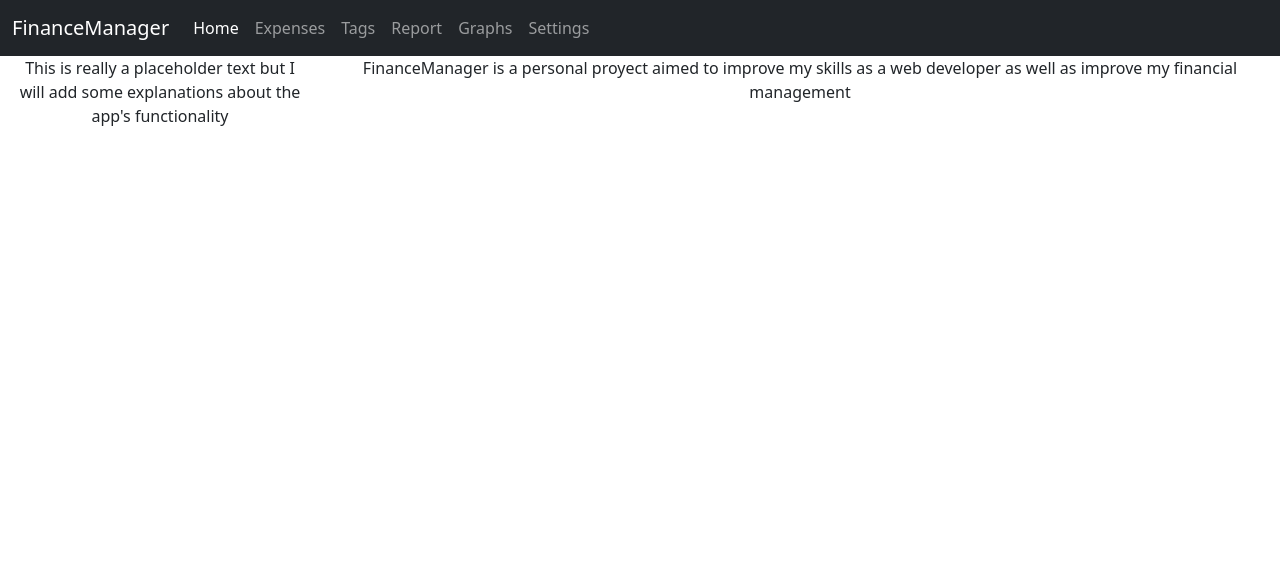
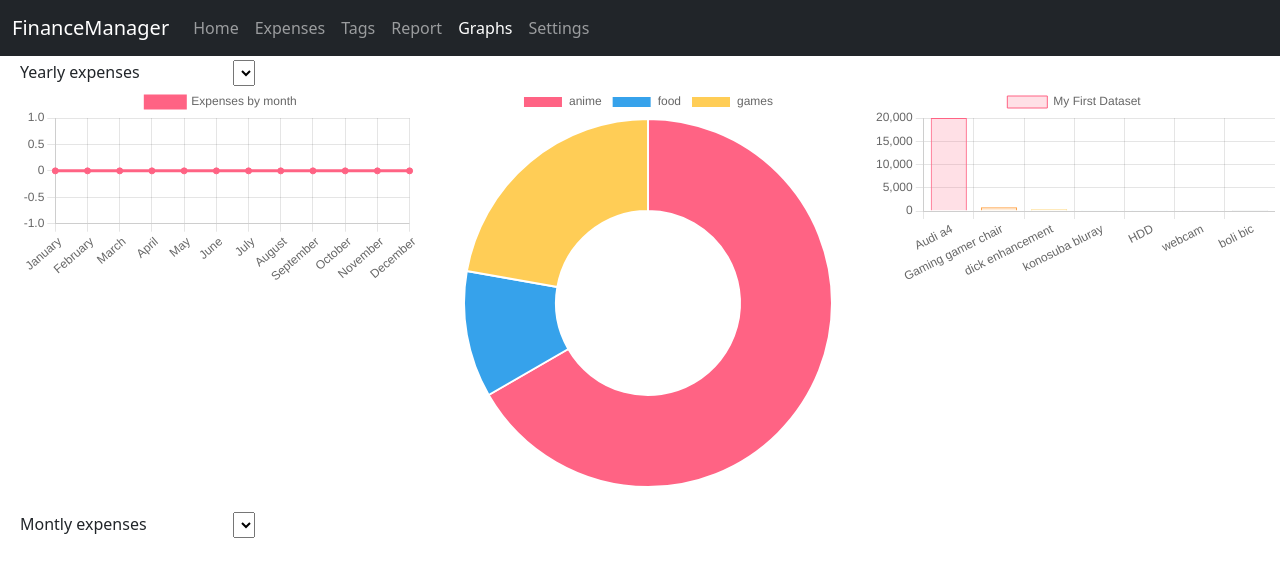
Before and after one commit to 944521200/FinanceManager, an Angular app: page /graph in a window 1280 px wide. Before the commit this address led to /. Shown: the top 572 px of the page. Built offline with nearby package versions, Linux system fonts and the light colour scheme.

Commit message:
moved graphs into graphs not inside report

```diff
--- a/src/app/app.component.html
+++ b/src/app/app.component.html
@@ -20,7 +20,7 @@
           <a class="nav-link"  routerLinkActive="active" routerLink="report">Report</a>
         </li>
         <li class="nav-item">
-          <a class="nav-link"  routerLinkActive="active" routerLink="graphs">Graphs</a>
+          <a class="nav-link"  routerLinkActive="active" routerLink="graph">Graphs</a>
         </li>
         <li class="nav-item">
           <a class="nav-link" routerLinkActive="active"  routerLink="settings">Settings</a>
--- a/src/app/app.module.ts
+++ b/src/app/app.module.ts
@@ -17,6 +17,7 @@ import { TagsComponent } from './tags/tags.component';
 import { SearchTagsComponent } from './tags/search-tags/search-tags.component';
 import { FilterTagsPipe } from './tags/filter-tags.pipe';
 import { NgbModule } from '@ng-bootstrap/ng-bootstrap';
+import { GraphComponent } from './graph/graph.component';
 
 @NgModule({
   declarations: [
@@ -32,7 +33,8 @@ import { NgbModule } from '@ng-bootstrap/ng-bootstrap';
     TagComponent,
     TagsComponent,
     SearchTagsComponent,
-    FilterTagsPipe
+    FilterTagsPipe,
+    GraphComponent
   ],
   imports: [
     BrowserModule,
--- /dev/null
+++ b/src/app/graph/graph.component.html
@@ -0,0 +1,37 @@
+<div class="container-fluid ms-2 mt-1">
+    <div class="row">
+      <div class="col-lg-2">
+        <label > Yearly expenses</label>
+      </div>
+      <div class="col-lg-2">
+        <select name="select year" id=""> Select Year</select>
+      </div>
+    </div>
+    <div class="row">
+      <div class="col-lg-4">
+        <div>
+          <canvas id="expenesByMonth" ></canvas>
+        </div>
+      </div>
+      <div class="col-lg-4">
+        <div>
+          <canvas id="expensesByTag" ></canvas>
+        </div>
+      </div>
+      <div class="col-lg-4">
+        <div>
+          <canvas id="topExpenses" ></canvas>
+        </div>
+      </div>
+    </div>
+    <br>
+    <div class="row">
+      <div class="col-lg-2">
+        Montly expenses
+      </div>
+      <div class="col-lg-2">
+        <select name="select month" id=""> Select Month</select>
+      </div>
+
+    </div>
+</div>
--- /dev/null
+++ b/src/app/graph/graph.component.ts
@@ -0,0 +1,99 @@
+import { Component, OnInit } from '@angular/core';
+import { Chart, ChartItem } from 'chart.js';
+import { ReportService } from '../services/report.service';
+
+@Component({
+  selector: 'app-graph',
+  templateUrl: './graph.component.html',
+  styleUrls: ['./graph.component.css']
+})
+export class GraphComponent implements OnInit {
+
+  constructor(private reportService:ReportService) { }
+
+/**
+ *
+ *  un gráfico que muestre el menor y mayor gasto mensual de cada tag o de cada expense
+ *
+ */
+ ngOnInit(): void {
+
+  var expensesChart = new Chart(document.getElementById('expenesByMonth') as ChartItem,{
+    type: 'line',
+    data: {
+      labels: ['January', 'February', 'March', 'April', 'May', 'June','July','August','September','October','November','December'],
+      datasets: [
+        {
+          label: 'Expenses by month',
+          backgroundColor: 'rgb(255, 99, 132)',
+          borderColor: 'rgb(255, 99, 132)',
+          data: this.reportService.getMonthlyExpenses(2021),
+        },
+      ],
+    },
+    options: {},
+  });
+
+  var expensesByTag =  new Chart(document.getElementById('expensesByTag') as ChartItem,{
+    type: 'doughnut',
+    data: {
+      labels: [
+        'anime',
+        'food',
+        'games'
+      ],
+      datasets: [{
+        label: 'My First Dataset',
+        data: [300, 50, 100],
+        backgroundColor: [
+          'rgb(255, 99, 132)',
+          'rgb(54, 162, 235)',
+          'rgb(255, 205, 86)'
+        ],
+        hoverOffset: 4
+      }]
+    },
+  });
+
+  var topExpenses = new Chart(document.getElementById('topExpenses') as ChartItem,{
+    type: 'bar',
+    data: {
+      labels: ['Audi a4', 'Gaming gamer chair','dick enhancement', 'konosuba bluray', 'HDD','webcam','boli bic'],
+      datasets: [{
+        label: 'My First Dataset',
+        data: [20000, 800, 400, 180, 56, 55, 2],
+        backgroundColor: [
+          'rgba(255, 99, 132, 0.2)',
+          'rgba(255, 159, 64, 0.2)',
+          'rgba(255, 205, 86, 0.2)',
+          'rgba(75, 192, 192, 0.2)',
+          'rgba(54, 162, 235, 0.2)',
+          'rgba(153, 102, 255, 0.2)',
+          'rgba(201, 203, 207, 0.2)'
+        ],
+        borderColor: [
+          'rgb(255, 99, 132)',
+          'rgb(255, 159, 64)',
+          'rgb(255, 205, 86)',
+          'rgb(75, 192, 192)',
+          'rgb(54, 162, 235)',
+          'rgb(153, 102, 255)',
+          'rgb(201, 203, 207)'
+        ],
+        borderWidth: 1
+      }]
+    },
+    options: {
+      scales: {
+        y: {
+          beginAtZero: true
+        }
+      }
+    },
+  });
+
+
+
+}
+
+}
--- a/src/app/report/report.component.ts
+++ b/src/app/report/report.component.ts
@@ -8,92 +8,9 @@ Chart.register(...registerables)
   templateUrl: './report.component.html',
   styleUrls: ['./report.component.css'],
 })
-export class ReportComponent implements OnInit {
-  constructor(private reportService:ReportService) {}
-/**
- *
- *  un gráfico que muestre el menor y mayor gasto mensual de cada tag o de cada expense
- *
- */
-  ngOnInit(): void {
-
-    var expensesChart = new Chart(document.getElementById('expenesByMonth') as ChartItem,{
-      type: 'line',
-      data: {
-        labels: ['January', 'February', 'March', 'April', 'May', 'June','July','August','September','October','November','December'],
-        datasets: [
-          {
-            label: 'Expenses by month',
-            backgroundColor: 'rgb(255, 99, 132)',
-            borderColor: 'rgb(255, 99, 132)',
-            data: this.reportService.getMonthlyExpenses(2021),
-          },
-        ],
-      },
-      options: {},
-    });
-
-    var expensesByTag =  new Chart(document.getElementById('expensesByTag') as ChartItem,{
-      type: 'doughnut',
-      data: {
-        labels: [
-          'anime',
-          'food',
-          'games'
-        ],
-        datasets: [{
-          label: 'My First Dataset',
-          data: [300, 50, 100],
-          backgroundColor: [
-            'rgb(255, 99, 132)',
-            'rgb(54, 162, 235)',
-            'rgb(255, 205, 86)'
-          ],
-          hoverOffset: 4
-        }]
-      },
-    });
-
-    var topExpenses = new Chart(document.getElementById('topExpenses') as ChartItem,{
-      type: 'bar',
-      data: {
-        labels: ['Audi a4', 'Gaming gamer chair','dick enhancement', 'konosuba bluray', 'HDD','webcam','boli bic'],
-        datasets: [{
-          label: 'My First Dataset',
-          data: [20000, 800, 400, 180, 56, 55, 2],
-          backgroundColor: [
-            'rgba(255, 99, 132, 0.2)',
-            'rgba(255, 159, 64, 0.2)',
-            'rgba(255, 205, 86, 0.2)',
-            'rgba(75, 192, 192, 0.2)',
-            'rgba(54, 162, 235, 0.2)',
-            'rgba(153, 102, 255, 0.2)',
-            'rgba(201, 203, 207, 0.2)'
-          ],
-          borderColor: [
-            'rgb(255, 99, 132)',
-            'rgb(255, 159, 64)',
-            'rgb(255, 205, 86)',
-            'rgb(75, 192, 192)',
-            'rgb(54, 162, 235)',
-            'rgb(153, 102, 255)',
-            'rgb(201, 203, 207)'
-          ],
-          borderWidth: 1
-        }]
-      },
-      options: {
-        scales: {
-          y: {
-            beginAtZero: true
-          }
-        }
-      },
-    });
+export class ReportComponent {
+  constructor() {}
 
 
 
-  }
-
-
 }
```
Also changed, not shown: src/app/app-routing.module.ts (+5 -3 lines), src/app/graph/graph.component.css (added), 1 other file (tests, documents, lock files or other folders).
